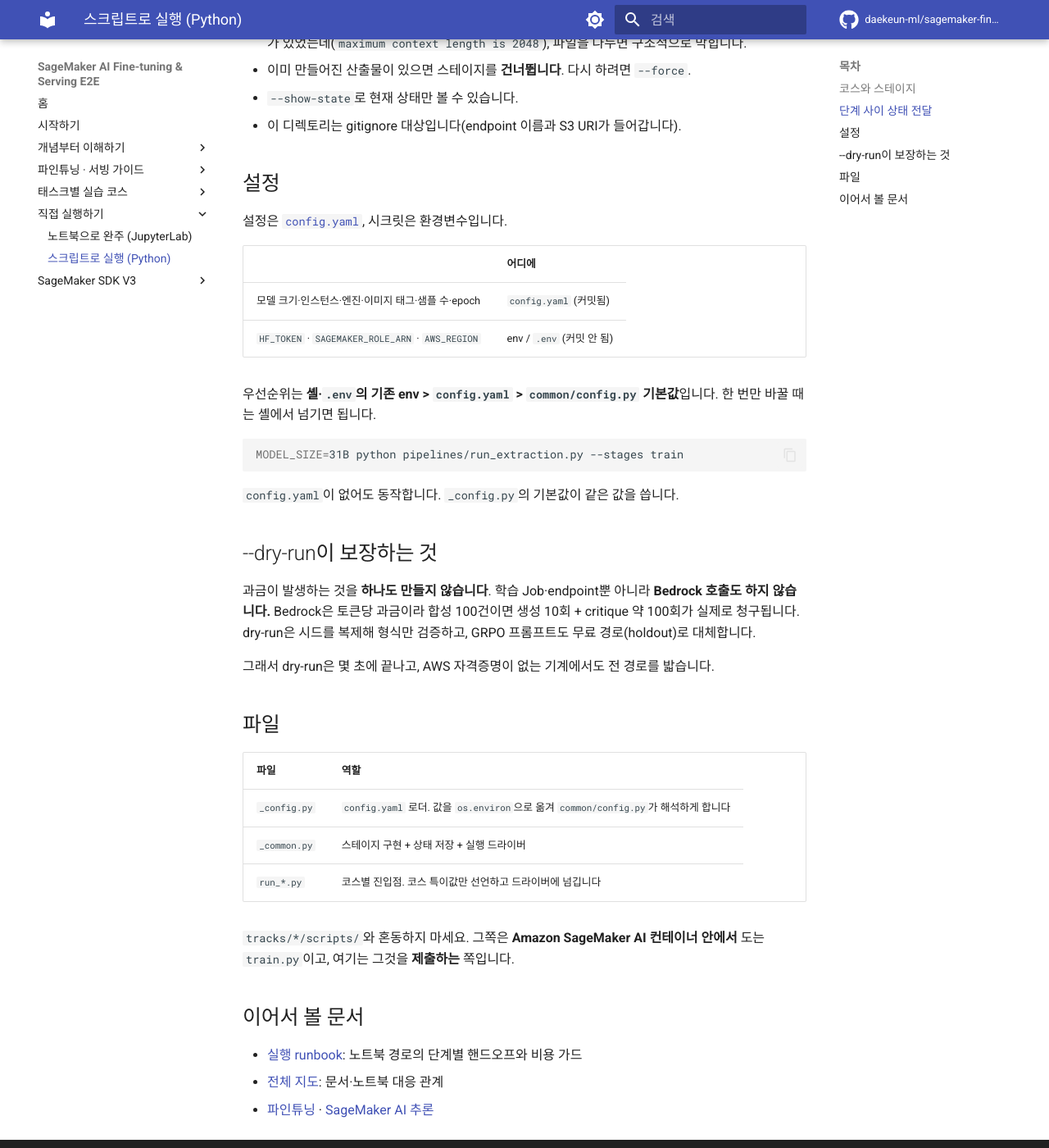
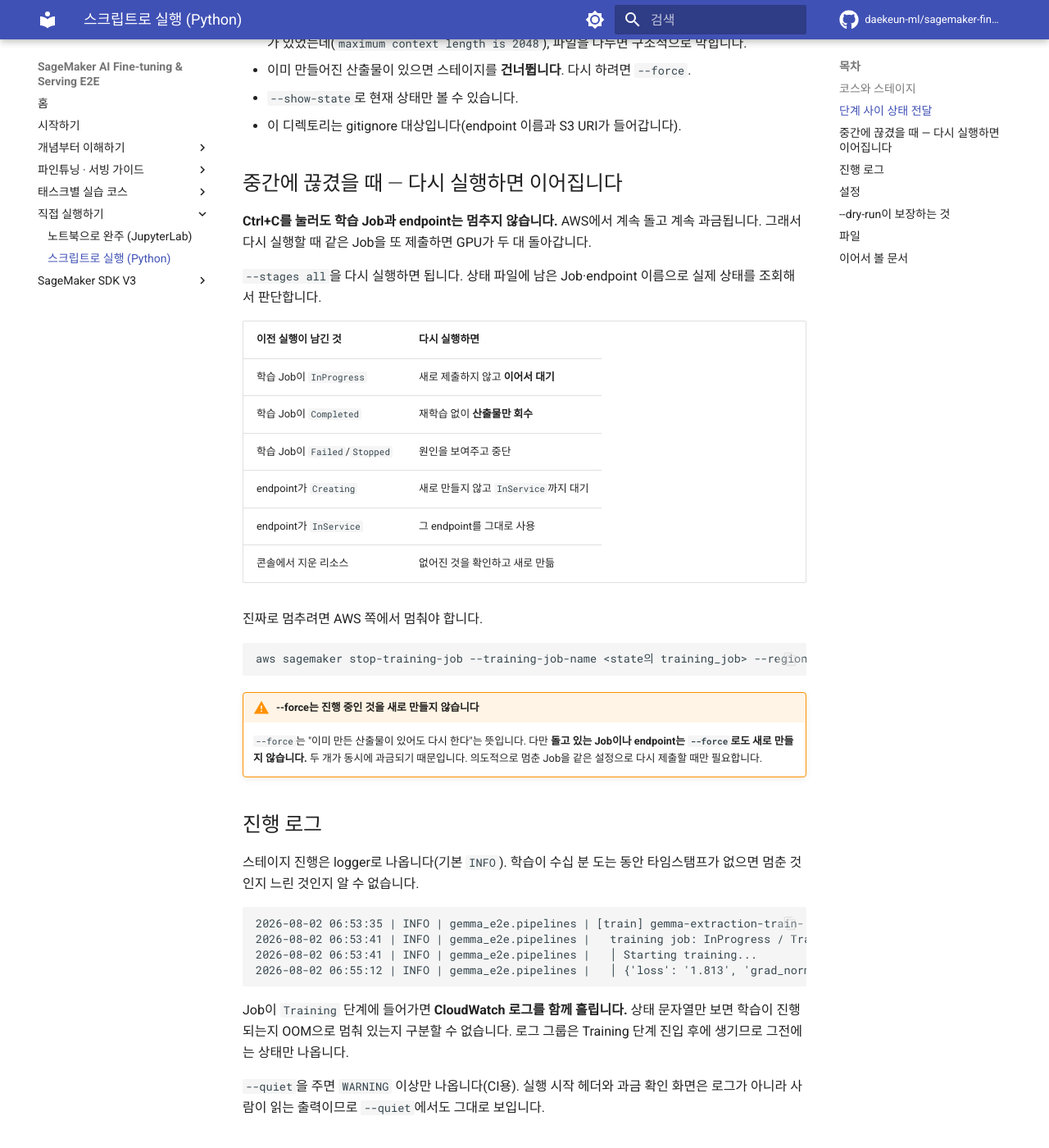
Before and after one commit to daekeun-ml/sagemaker-finetune-serve-e2e, an MkDocs documentation site: the page built from docs/pipelines.md, in a window 1280 px wide and 1400 px high, scrolled down 1507 px. Shown: the whole window at 82% size. Built offline with MkDocs 1.6.1 and Material for MkDocs 9.7.7, drawn with Linux system fonts in a browser that asks for light colours; comment, search, counter and statistics services are not loaded.

Commit message:
Pick up a running Job instead of submitting a second one
Ctrl+C stops the script, not the training Job. The Job keeps running on AWS and
keeps billing. But the skip check only looked at model_data, so re-running after an
interrupt saw no artifact, decided the stage had not run, and submitted the same Job
again. Two GPU instances, both charged. The Job name was already being written to
state; nothing ever read it back.

Every stage now checks the resource before creating one. A training Job that is
InProgress is waited on rather than resubmitted; Completed means the artifact is
collected without retraining; Failed or Stopped stops the run with the reason. Same
for endpoints, where it mattered more: the name carries a timestamp, so a resubmit
produces a second endpoint under a different name and both bill.

--force keeps its meaning (redo a stage whose output exists) but will not create a
second copy of something already running. That is not a case where the user wants
two of them.

Applied in _common.py, so all five courses get it.

Logs
The poll loop printed only "InProgress / Training", which does not distinguish
training from a stalled retry. It now tails the Job's CloudWatch log once the Job
reaches Training, so loss and step timings show up in the terminal. Used
get_log_events rather than filter_log_events, which returned an empty first page
here, and collapsed tqdm's carriage-return frames so a progress bar is one line
instead of forty.

Stage progress moved from print to the existing logger at INFO, since a run lasting
tens of minutes needs timestamps to tell slow from stuck. The startup header and the
billing confirmation stay on print — they are screens, not log lines. --quiet drops
to WARNING for CI.

````diff
--- a/docs/pipelines.md
+++ b/docs/pipelines.md
@@ -63,6 +63,53 @@
 - `--show-state`로 현재 상태만 볼 수 있습니다.
 - 이 디렉토리는 gitignore 대상입니다(endpoint 이름과 S3 URI가 들어갑니다).
 
+## 중간에 끊겼을 때 — 다시 실행하면 이어집니다
+
+**Ctrl+C를 눌러도 학습 Job과 endpoint는 멈추지 않습니다.** AWS에서 계속 돌고 계속 과금됩니다.
+그래서 다시 실행할 때 같은 Job을 또 제출하면 GPU가 두 대 돌아갑니다.
+
+`--stages all`을 다시 실행하면 됩니다. 상태 파일에 남은 Job·endpoint 이름으로 실제 상태를
+조회해서 판단합니다.
+
+| 이전 실행이 남긴 것 | 다시 실행하면 |
+|---|---|
+| 학습 Job이 `InProgress` | 새로 제출하지 않고 **이어서 대기** |
+| 학습 Job이 `Completed` | 재학습 없이 **산출물만 회수** |
+| 학습 Job이 `Failed`/`Stopped` | 원인을 보여주고 중단 |
+| endpoint가 `Creating` | 새로 만들지 않고 `InService`까지 대기 |
+| endpoint가 `InService` | 그 endpoint를 그대로 사용 |
+| 콘솔에서 지운 리소스 | 없어진 것을 확인하고 새로 만듦 |
+
+진짜로 멈추려면 AWS 쪽에서 멈춰야 합니다.
+
+```bash
+aws sagemaker stop-training-job --training-job-name <state의 training_job> --region <리전>
+```
+
+!!! warning "--force는 진행 중인 것을 새로 만들지 않습니다"
+    `--force`는 "이미 만든 산출물이 있어도 다시 한다"는 뜻입니다. 다만 **돌고 있는 Job이나
+    endpoint는 `--force`로도 새로 만들지 않습니다.** 두 개가 동시에 과금되기 때문입니다.
+    의도적으로 멈춘 Job을 같은 설정으로 다시 제출할 때만 필요합니다.
+
+## 진행 로그
+
+스테이지 진행은 logger로 나옵니다(기본 `INFO`). 학습이 수십 분 도는 동안 타임스탬프가 없으면
+멈춘 것인지 느린 것인지 알 수 없습니다.
+
+```
+2026-08-02 06:53:35 | INFO | gemma_e2e.pipelines | [train] gemma-extraction-train-... 제출
+2026-08-02 06:53:41 | INFO | gemma_e2e.pipelines |   training job: InProgress / Training
+2026-08-02 06:53:41 | INFO | gemma_e2e.pipelines |   │ Starting training...
+2026-08-02 06:55:12 | INFO | gemma_e2e.pipelines |   │ {'loss': '1.813', 'grad_norm': '0.6953', ...}
+```
+
+Job이 `Training` 단계에 들어가면 **CloudWatch 로그를 함께 흘립니다.** 상태 문자열만 보면
+학습이 진행되는지 OOM으로 멈춰 있는지 구분할 수 없습니다. 로그 그룹은 Training 단계 진입 후에
+생기므로 그전에는 상태만 나옵니다.
+
+`--quiet`을 주면 `WARNING` 이상만 나옵니다(CI용). 실행 시작 헤더와 과금 확인 화면은 로그가 아니라
+사람이 읽는 출력이므로 `--quiet`에서도 그대로 보입니다.
+
 ## 설정
 
 설정은 [`config.yaml`](https://github.com/daekeun-ml/sagemaker-finetune-serve-e2e/blob/master/config.yaml), 시크릿은 환경변수입니다.
````
Also changed, not shown: pipelines/README.md (+89 -30 lines), 1 other file.
